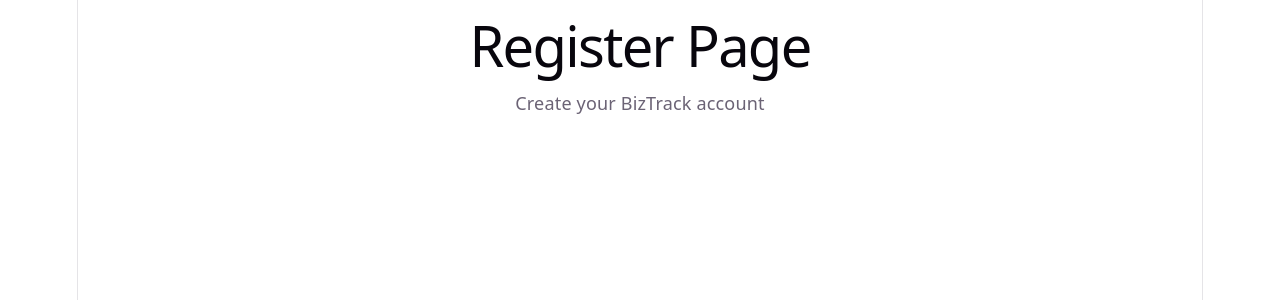
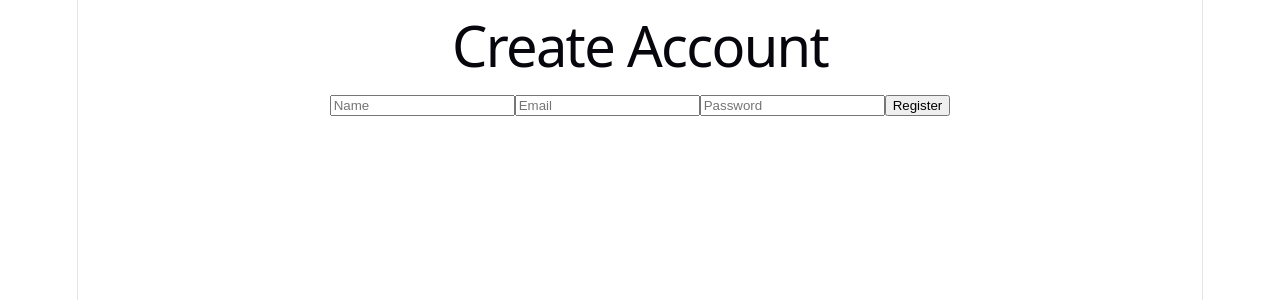
Before and after one commit to Cedric-Raichand/BizTrack, a React app in the folder frontend/: page /register in a window 1280 px wide. Shown: the top 300 px of the page. Built offline with nearby package versions, Linux system fonts and the light colour scheme; the HTML template or start-up script is replaced by a standard one.

Commit message:
connect frontend registration with backend API

```diff
--- a/frontend/src/pages/Register.jsx
+++ b/frontend/src/pages/Register.jsx
@@ -1,10 +1,86 @@
+import { useState } from "react";
+import API from "../api/axios";
+
+
 function Register() {
+
+  const [formData, setFormData] = useState({
+    name: "",
+    email: "",
+    password: ""
+  });
+
+
+  const handleChange = (e) => {
+    setFormData({
+      ...formData,
+      [e.target.name]: e.target.value
+    });
+  };
+
+
+  const handleSubmit = async (e) => {
+    e.preventDefault();
+
+    try {
+
+      const response = await API.post(
+        "/auth/register",
+        formData
+      );
+
+      console.log(response.data);
+
+      alert("Registration successful");
+
+    } catch(error) {
+
+      console.log(error.response?.data);
+
+      alert("Registration failed");
+
+    }
+  };
+
+
   return (
     <div>
-      <h1>Register Page</h1>
-      <p>Create your BizTrack account</p>
+
+      <h1>Create Account</h1>
+
+      <form onSubmit={handleSubmit}>
+
+        <input
+          name="name"
+          placeholder="Name"
+          onChange={handleChange}
+        />
+
+
+        <input
+          name="email"
+          placeholder="Email"
+          onChange={handleChange}
+        />
+
+
+        <input
+          name="password"
+          type="password"
+          placeholder="Password"
+          onChange={handleChange}
+        />
+
+
+        <button>
+          Register
+        </button>
+
+      </form>
+
     </div>
   );
 }
 
+
 export default Register;
```
Also changed, not shown: 2 other files (tests, documents, lock files or other folders).
